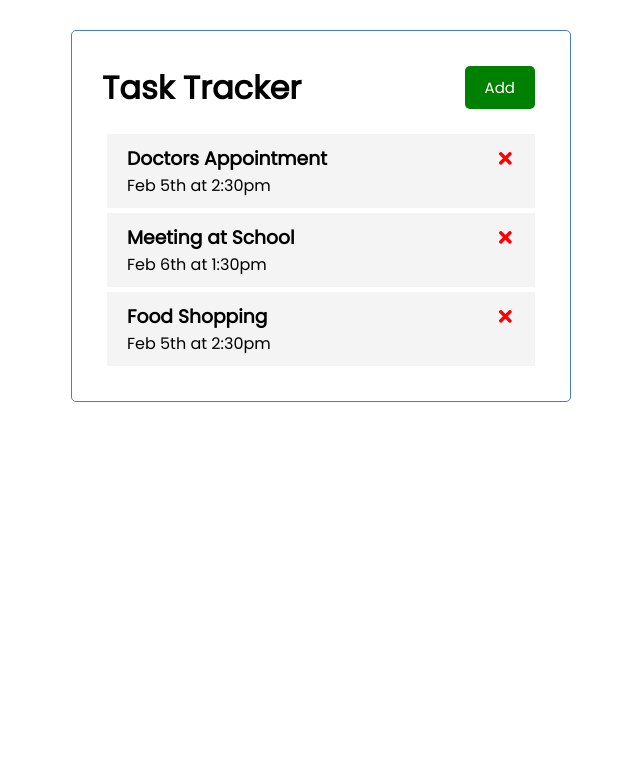
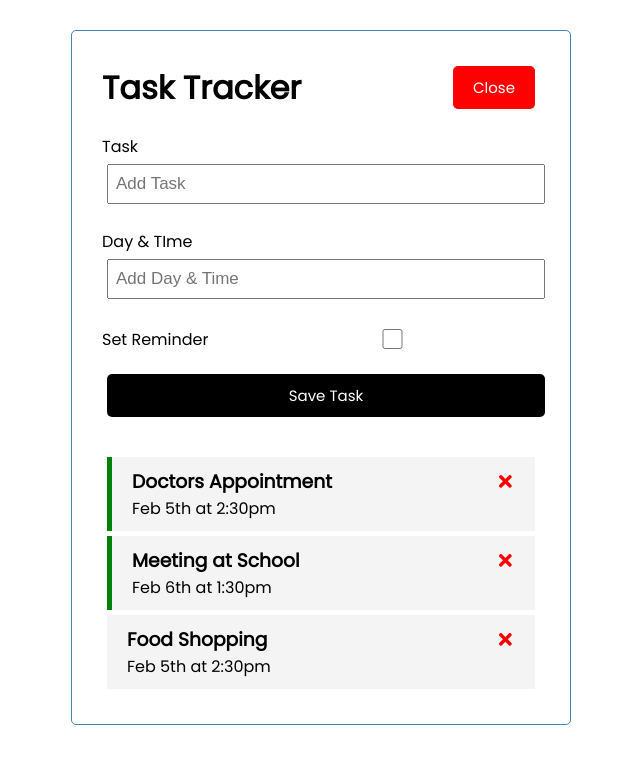
Before and after one commit to JSpeed8th/React-Task-Tracker, a React (Create React App) app: page / in a window 1280 px wide. Both pictures are taken after a click on the button "Add". Shown: the top 764 px of the page, without its empty margins (319-959 px from the left). Built offline with nearby package versions, Linux system fonts and the light colour scheme.

Commit message:
Completed styling and functionality

```diff
--- a/src/App.js
+++ b/src/App.js
@@ -1,8 +1,12 @@
 import { useState } from 'react';
 import Header from './components/Header';
 import Tasks from './components/Tasks';
+import AddTask from './components/AddTask';
 
 function App() {
+  // Show Add Form State
+const [showAddTask, setShowAddTask] = useState(false)
+
   // Tasks State
   const [tasks, setTasks] = useState(
     [
@@ -27,17 +31,36 @@
     ]
 )
 
+// Add Task
+const addTask = (task) => {
+  const id = Math.floor(Math.random() * 10000) + 1
+
+  const newTask = {id, ...task}
+
+  setTasks([...tasks, newTask])
+}
+
 // Delete Task
 const deleteTask = (id) => {
   setTasks(tasks.filter((task) => task.id !== id))
 }
 
+// Toggle Reminder
+const toggleReminder = (id) => {
+    setTasks(tasks.map((task) => task.id === id ? {...task, reminder: !task.reminder} : task))
+}
+
   return (
     <div className="container">
-      <Header></Header>
+      <Header
+      onAdd={() => setShowAddTask(!showAddTask)}
+      showAdd={showAddTask}/>
+      {/* && is a ternary without an else */}
+      {showAddTask && <AddTask onAdd={addTask} />}
       {tasks.length > 0 ? <Tasks
       tasks={tasks}
-      onDelete={deleteTask} /> : 'No Tasks To Show'}
+      onDelete={deleteTask}
+      onToggle={toggleReminder} /> : 'No Tasks To Show'}
     </div>
   );
 }
--- /dev/null
+++ b/src/components/AddTask.js
@@ -0,0 +1,54 @@
+import { useState } from 'react'
+
+const AddTask = ({ onAdd }) => {
+    const [text, setText] = useState('')
+    const [day, setDay] = useState('')
+    const [reminder, setReminder] = useState(false)
+
+    const onSubmit = (e) => {
+        e.preventDefault()
+
+        if(!text) {
+            alert('Please add a task')
+            return
+        }
+
+        onAdd({ text, day, reminder })
+
+        setText('')
+        setDay('')
+        setReminder(false)
+    }
+
+    return (
+        <form className='add-form' onSubmit={onSubmit}>
+            <div className='form-control'>
+                <label>Task</label>
+                <input
+                type='text'
+                placeholder='Add Task'
+                value={text}
+                onChange={(e) => setText(e.target.value)} />
+            </div>
+            <div className='form-control'>
+                <label>Day & TIme</label>
+                <input
+                type='text'
+                placeholder='Add Day & Time'
+                value={day}
+                onChange={(e) => setDay(e.target.value)}/>
+            </div>
+            <div className='form-control form-control-check'>
+                <label>Set Reminder</label>
+                <input
+                type='checkbox'
+                checked={reminder}
+                value={reminder}
+                onChange={(e) => setReminder(e.currentTarget.checked)}/>
+            </div>
+            <input className='btn btn-block' type='submit' value='Save Task' />
+        </form>
+    )
+}
+
+export default AddTask
--- a/src/components/Header.js
+++ b/src/components/Header.js
@@ -1,15 +1,11 @@
 import PropTypes from 'prop-types';
 import Button from './Button';
 
-const Header = ({ title }) => {
-    const onClick = () => {
-        console.log('Click')
-    }
-
+const Header = ({ title, onAdd, showAdd }) => {
     return (
         <header className='header'>
             <h1>{title}</h1>
-            <Button color='green' text='Add' onClick={onClick}></Button>
+            <Button className='header-btn' color={showAdd ? 'red' : 'green'} text={showAdd ? 'Close' : 'Add'} onClick={onAdd}></Button>
         </header>
     )
 }
--- a/src/components/Task.js
+++ b/src/components/Task.js
@@ -1,9 +1,14 @@
 import { FaTimes } from 'react-icons/fa'
 
-const Task = ({ task, onDelete }) => {
+const Task = ({ task, onDelete, onToggle }) => {
     return (
-        <div className='task'>
-            <h3>{task.text} <FaTimes style={{ fill: 'red', cursor: 'pointer' }}   onClick={onDelete} /></h3>
+        <div className={`task ${task.reminder ? 'reminder' : ''}`} onDoubleClick={() => onToggle(task.id)}>
+            <h3>
+                {task.text}
+                <FaTimes
+                style={{ fill: 'red', cursor: 'pointer' }}
+                onClick={() => onDelete(task.id)} />
+            </h3>
             <p>{task.day}</p>
 
         </div>
--- a/src/components/Tasks.js
+++ b/src/components/Tasks.js
@@ -1,13 +1,15 @@
 
 import Task from './Task';
 
-const Tasks = ({ tasks, onDelete }) => {
+const Tasks = ({ tasks, onDelete, onToggle }) => {
     return (
         <>
             {tasks.map((task) => (
-                <Task key={task.id} task={task} onDelete={() => {
-                    onDelete(task.id)
-                }} />
+                <Task
+                key={task.id}
+                task={task}
+                onDelete={onDelete}
+                onToggle={onToggle} />
             ))}
         </>
     )
--- a/src/index.css
+++ b/src/index.css
@@ -25,6 +25,10 @@
   justify-content: space-between;
   align-items: center;
   margin-bottom: 20px;
+}
+
+.header-btn {
+  transition: .2s;
 }
 
 .btn {
```
